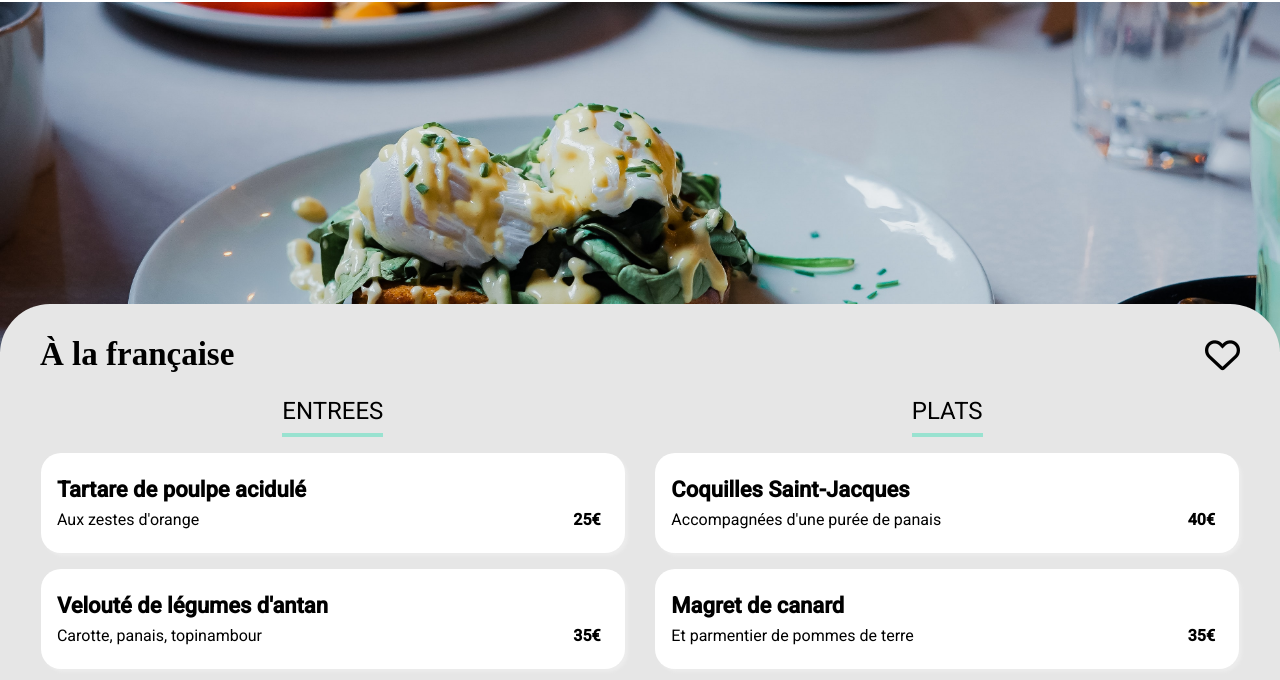
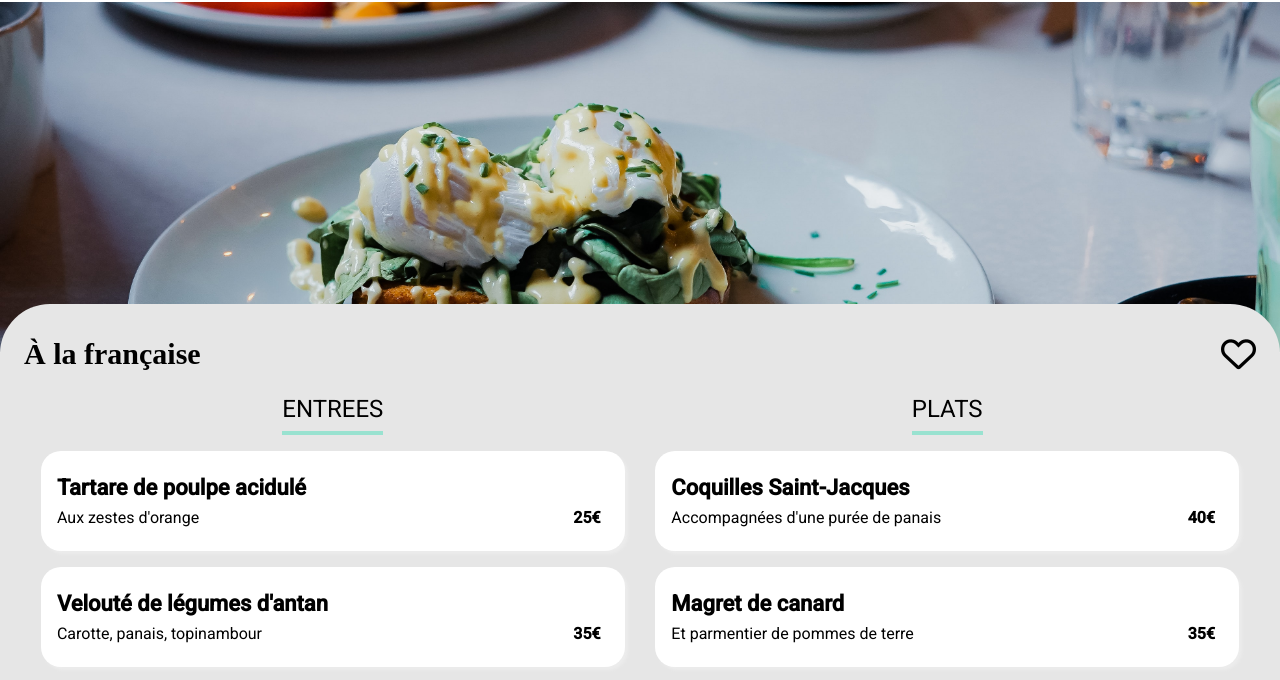
Before and after one commit to Dullahan83/CairaRenaud_3_25022022, a website: page html/ALaFrançaise.html in a window 1280 px wide. Shown: the part 68-748 px from the top of the page. Drawn offline with Linux system fonts and the light colour scheme; a web font is replaced by a local one.

Commit message:
Changing padding in menu title

```diff
--- a/sass/pages/_menu.scss
+++ b/sass/pages/_menu.scss
@@ -15,8 +15,8 @@ img{
     margin-top: -3rem;
     &--title{
         @include shrik;
-        padding: 0 2.5rem;
-        font-size: 22px;
+        padding: 0 1.5rem;
+        font-size: 20px;
         display: flex;
         flex-direction: row;
         align-items: center;
```
Also changed, not shown: public/css/style.css.
